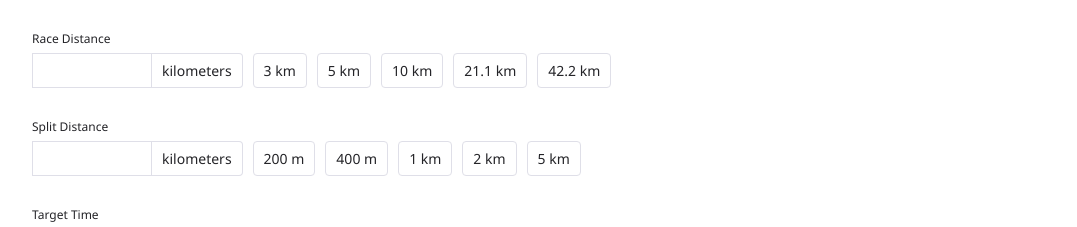
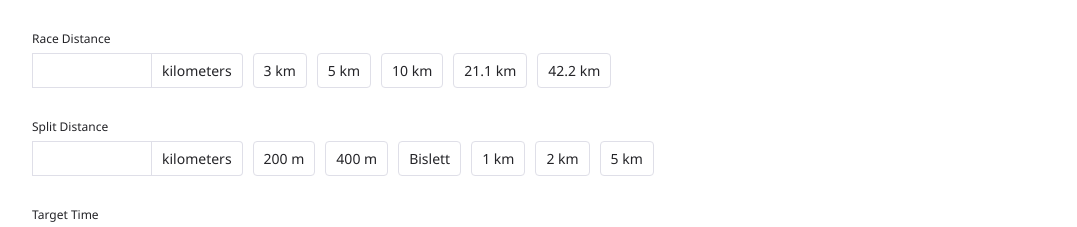
Before and after one commit to kongsgard/pacer, a SvelteKit app: page / in a window 1280 px wide. Shown: the top 227 px of the page, without its empty margins (101-1178 px from the left). Built offline with nearby package versions, Linux system fonts and the light colour scheme.

Commit message:
feat: add Bislett indoor split distance

```diff
--- a/src/routes/split-distance.svelte
+++ b/src/routes/split-distance.svelte
@@ -14,6 +14,7 @@
 	<div class="button-group">
 		<Button on:click={() => ($raceDetails.splitDistance = 0.2)}>200 m</Button>
 		<Button on:click={() => ($raceDetails.splitDistance = 0.4)}>400 m</Button>
+		<Button on:click={() => ($raceDetails.splitDistance = 0.5465)}>Bislett</Button>
 		<Button on:click={() => ($raceDetails.splitDistance = 1)}>1 km</Button>
 		<Button on:click={() => ($raceDetails.splitDistance = 2)}>2 km</Button>
 		<Button on:click={() => ($raceDetails.splitDistance = 5)}>5 km</Button>
```
